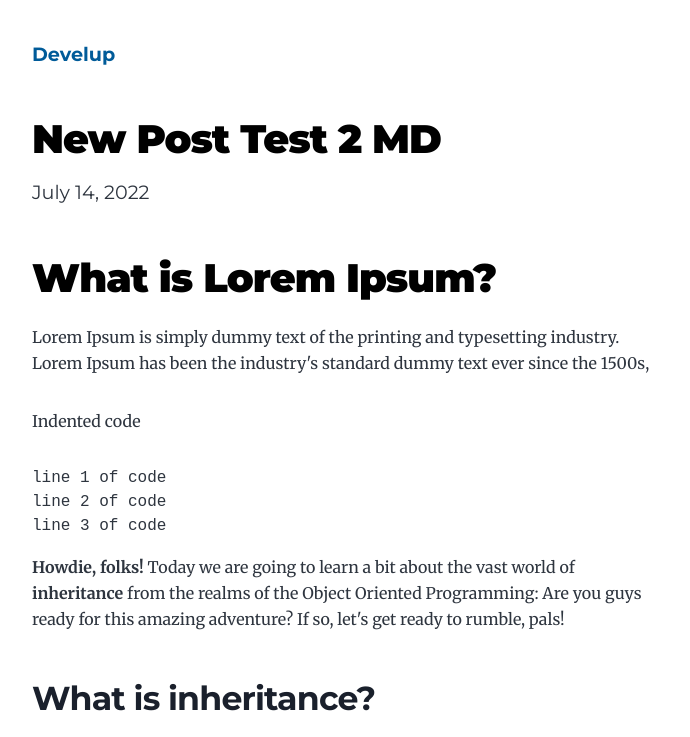
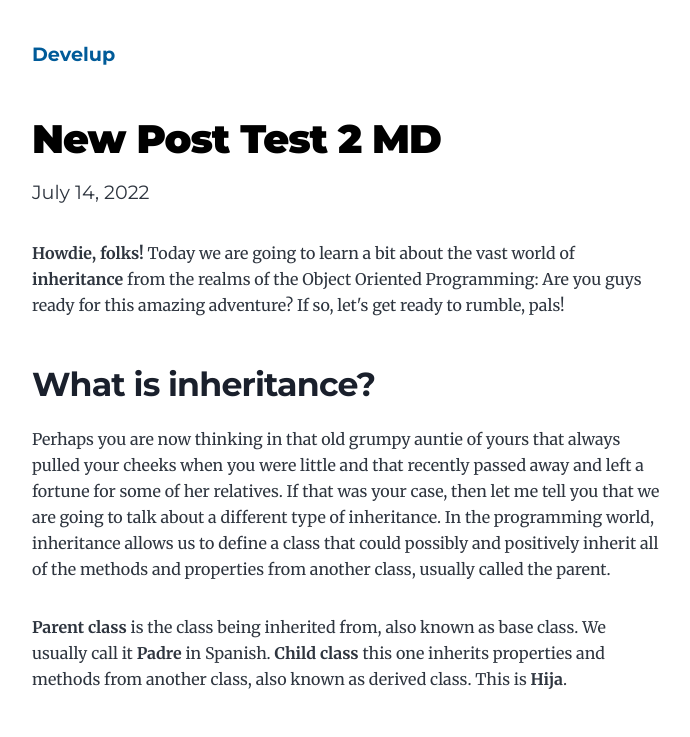
Before and after one commit to Jean-Cairoli/-gatsby-netlify-blog, a Gatsby site: page /2022-07-14-new-post-test-2-md/ in a window 1280 px wide. Shown: the top 737 px of the page, without its empty margins (292-982 px from the left). Built offline with nearby package versions, Linux system fonts and the light colour scheme; Gatsby itself is replaced by a stand-in of ours; some packages are replaced by stand-ins of ours.

Commit message:
Update Blog “2022-07-14-new-post-test-2-md”

```diff
--- a/content/blog/2022-07-14-new-post-test-2-md.md
+++ b/content/blog/2022-07-14-new-post-test-2-md.md
@@ -7,16 +7,6 @@
   code: var x = 10
   lang: javascript
 ---
-# What is Lorem Ipsum?
-Lorem Ipsum is simply dummy text of the printing and typesetting industry. Lorem Ipsum has been the industry's standard dummy text ever since the 1500s,
-
-Indented code
-
-
-    line 1 of code
-    line 2 of code
-    line 3 of code
-
 **Howdie, folks!** Today we are going to learn a bit about the vast world of **inheritance** from the realms of the Object Oriented Programming: Are you guys ready for this amazing adventure? If so, let's get ready to rumble, pals!
 ## What is inheritance?
 Perhaps you are now thinking in that old grumpy auntie of yours that always pulled your cheeks when you were little and that recently passed away and left a fortune for some of her relatives. If that was your case, then let me tell you that we are going to talk about a different type of inheritance.
```
